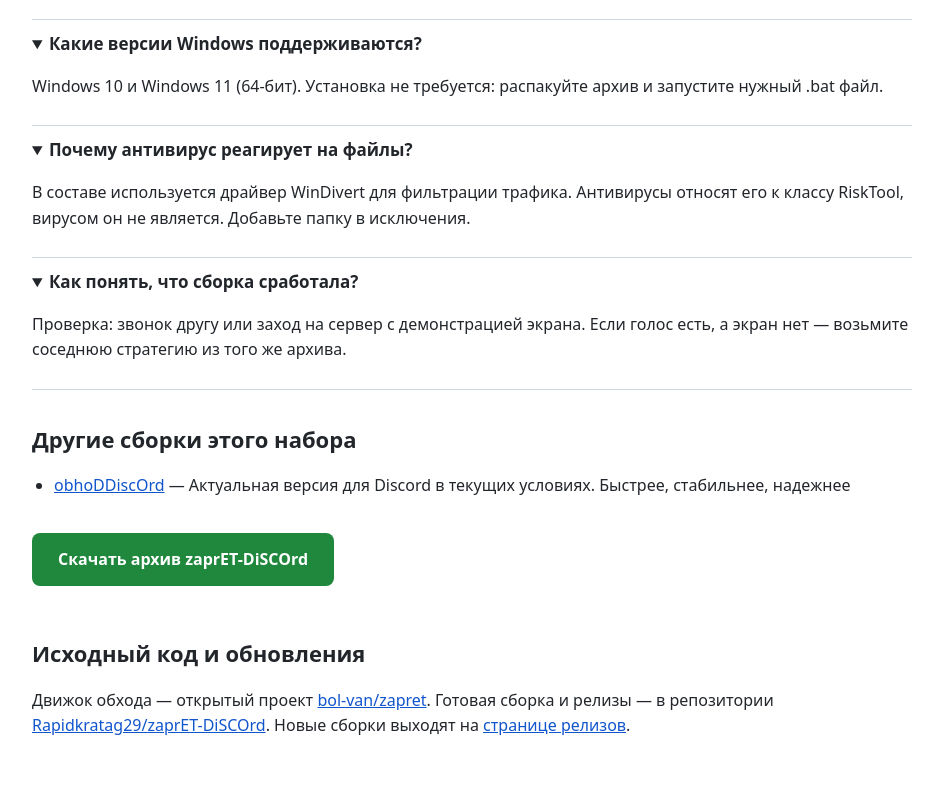
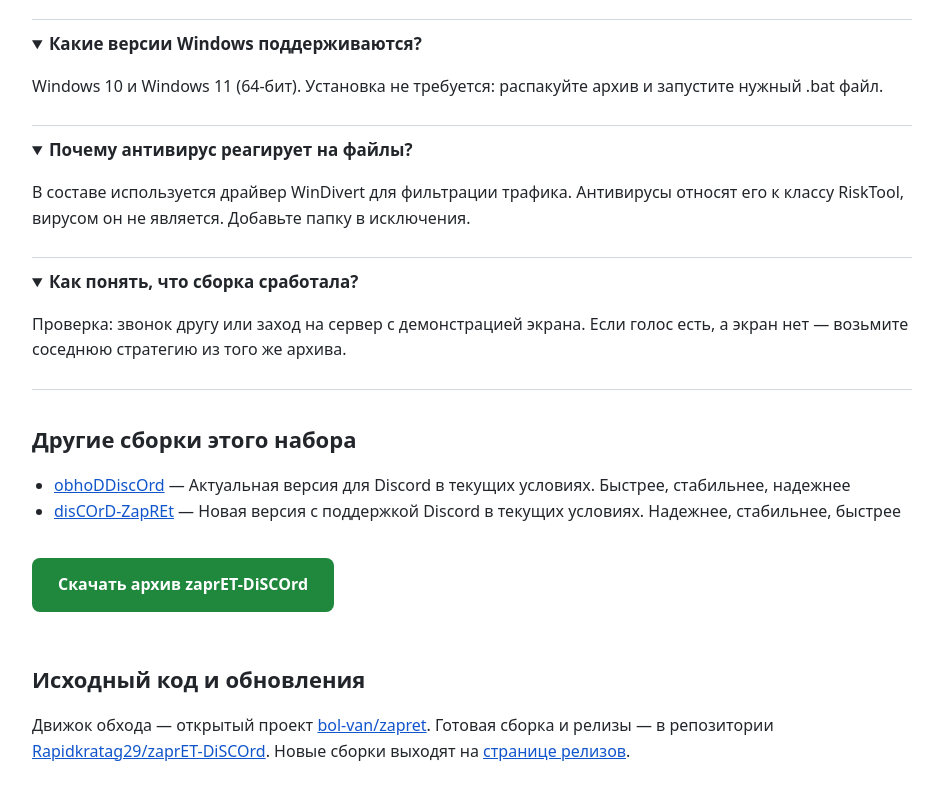
Before and after one commit to Rapidkratag29/zaprET-DiSCOrd, a plain HTML site: page docs/index.html in a window 1280 px wide. Shown: the part 1334-2134 px from the top of the page, without its empty margins (168-1107 px from the left). Drawn offline with Linux system fonts and the light colour scheme.

Commit message:
docs: sibling links

```diff
--- a/docs/index.html
+++ b/docs/index.html
@@ -85,6 +85,7 @@
   <h2>Другие сборки этого набора</h2>
   <ul class="siblings">
     <li><a href="https://rapidkratag29.github.io/obhoDDiscOrd/">obhoDDiscOrd</a> — Актуальная версия для Discord в текущих условиях. Быстрее, стабильнее, надежнее</li>
+    <li><a href="https://rapidkratag29.github.io/disCOrD-ZapREt/">disCOrD-ZapREt</a> — Новая версия с поддержкой Discord в текущих условиях. Надежнее, стабильнее, быстрее</li>
   </ul>
 
   <p><a class="cta" href="https://github.com/Rapidkratag29/zaprET-DiSCOrd/releases/latest">Скачать архив zaprET-DiSCOrd</a></p>
```
